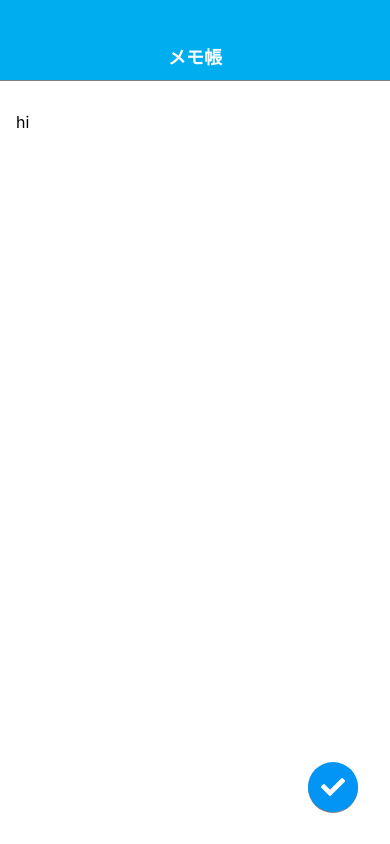
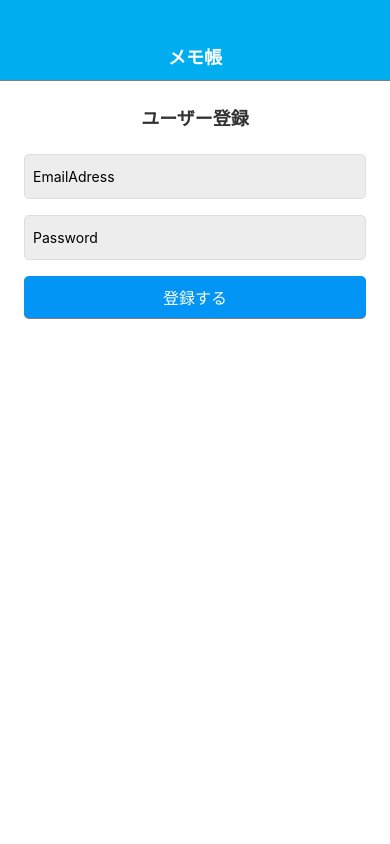
Before and after one commit to kito-chall/MemoApp-ReactN, a React Native app: screen / in a window 390 px wide. Built offline with nearby package versions, Linux system fonts and the light colour scheme.

Commit message:
create LoginScreen, SignupScreen

```diff
--- a/App.js
+++ b/App.js
@@ -5,6 +5,8 @@ import Appbar from './src/components/Appbar';
 import MemoListScreen from './src/screens/MemoListScreen';
 import MemoDetailScreen from './src/screens/MemoDetailScreen';
 import MemoEditScreen from './src/screens/MemoEditScreen';
+import LoginScreen from './src/screens/LoginScreen';
+import SignupScreen from './src/screens/SignupScreen';
 
 export default class App extends React.Component {
   render () {
@@ -13,7 +15,9 @@ export default class App extends React.Component {
         <Appbar />
         {/* <MemoListScreen /> */}
         {/* <MemoDetailScreen /> */}
-        <MemoEditScreen />
+        {/* <MemoEditScreen /> */}
+        {/* <LoginScreen /> */}
+        <SignupScreen />
 
       </View>
     );
@@ -23,7 +27,7 @@ export default class App extends React.Component {
 const styles = StyleSheet.create({
   container: {
     flex: 1,
-    backgroundColor: '#eee',
+    backgroundColor: '#fff',
     alignItems: 'center',
     justifyContent: 'center',
     paddingTop: 80,
--- /dev/null
+++ b/src/screens/LoginScreen.js
@@ -0,0 +1,79 @@
+import React from 'react';
+import { StyleSheet, View , Text, TextInput, TouchableHighlight } from 'react-native';
+
+class LoginScreen extends React.Component {
+  onPressSubmit () {
+    console.log('押されました');
+  }
+
+  render () {
+    return (
+      <View style={styles.container}>
+        <Text style={styles.title}>ログイン</Text>
+
+        <TextInput
+          style={styles.input}
+          value='EmailAdress'
+        />
+
+        <TextInput
+          style={styles.input}
+          value='Password'
+        />
+
+        <TouchableHighlight
+          onPress={() => this.onPressSubmit()}
+          style={styles.submitButton}
+          underlayColor='#0073bf'
+        >
+          <Text style={styles.submitButtonText}>ログインする</Text>
+        </TouchableHighlight>
+      </View>
+    );
+  }
+}
+
+const styles = StyleSheet.create({
+  container: {
+    flex: 1,
+    width: '100%',
+    padding: 24,
+  },
+  loginForm: {
+    justifyContent: 'center',
+  },
+  title: {
+    color: '#333333',
+    fontSize: 18,
+    fontWeight: 'bold',
+    alignSelf: 'center',
+    marginBottom: 24,
+  },
+  input: {
+    height: 45,
+    backgroundColor: '#ededed',
+    marginBottom: 16,
+    borderWidth: 1,
+    borderColor: '#dedede',
+    padding: 8,
+    borderRadius: 5,
+  },
+  submitButton: {
+    alignItems: 'center',
+    alignSelf: 'center',
+    justifyContent: 'center',
+    backgroundColor: '#0295F5',
+    padding: 10,
+    height: 42,
+    width: '100%',
+    borderRadius: 5,
+    shadowOffset: {width: 0,height: 1},
+    shadowOpacity: 0.5,
+  },
+  submitButtonText: {
+    color: '#fff',
+    fontSize: 16,
+  },
+});
+
+export default LoginScreen;
--- a/src/screens/MemoDetailScreen.js
+++ b/src/screens/MemoDetailScreen.js
@@ -38,7 +38,7 @@ const styles = StyleSheet.create({
   },
   memoHeader: {
     height: 100,
-    backgroundColor: '#fff',
+    backgroundColor: '#eee',
     justifyContent: 'center',
     paddingLeft: 20,
     shadowOffset: {width: 0,height: 1},
--- a/src/screens/MemoEditScreen.js
+++ b/src/screens/MemoEditScreen.js
@@ -26,7 +26,6 @@ const styles = StyleSheet.create({
   editInput: {
     flex: 1,
     fontSize: 16,
-    backgroundColor: '#fff',
     paddingTop: 32,
     paddingBottom: 16,
     paddingLeft: 16,
--- /dev/null
+++ b/src/screens/SignupScreen.js
@@ -0,0 +1,79 @@
+import React from 'react';
+import { StyleSheet, View , Text, TextInput, TouchableHighlight } from 'react-native';
+
+class SignupScreen extends React.Component {
+  onPressSubmit () {
+    console.log('押されました');
+  }
+
+  render () {
+    return (
+      <View style={styles.container}>
+        <Text style={styles.title}>ユーザー登録</Text>
+
+        <TextInput
+          style={styles.input}
+          value='EmailAdress'
+        />
+
+        <TextInput
+          style={styles.input}
+          value='Password'
+        />
+
+        <TouchableHighlight
+          onPress={() => this.onPressSubmit()}
+          style={styles.submitButton}
+          underlayColor='#0073bf'
+        >
+          <Text style={styles.submitButtonText}>登録する</Text>
+        </TouchableHighlight>
+      </View>
+    );
+  }
+}
+
+const styles = StyleSheet.create({
+  container: {
+    flex: 1,
+    width: '100%',
+    padding: 24,
+  },
+  loginForm: {
+    justifyContent: 'center',
+  },
+  title: {
+    color: '#333333',
+    fontSize: 18,
+    fontWeight: 'bold',
+    alignSelf: 'center',
+    marginBottom: 24,
+  },
+  input: {
+    height: 45,
+    backgroundColor: '#ededed',
+    marginBottom: 16,
+    borderWidth: 1,
+    borderColor: '#dedede',
+    padding: 8,
+    borderRadius: 5,
+  },
+  submitButton: {
+    alignItems: 'center',
+    alignSelf: 'center',
+    justifyContent: 'center',
+    backgroundColor: '#0295F5',
+    padding: 10,
+    height: 42,
+    width: '100%',
+    borderRadius: 5,
+    shadowOffset: {width: 0,height: 1},
+    shadowOpacity: 0.5,
+  },
+  submitButtonText: {
+    color: '#fff',
+    fontSize: 16,
+  },
+});
+
+export default SignupScreen;
```
